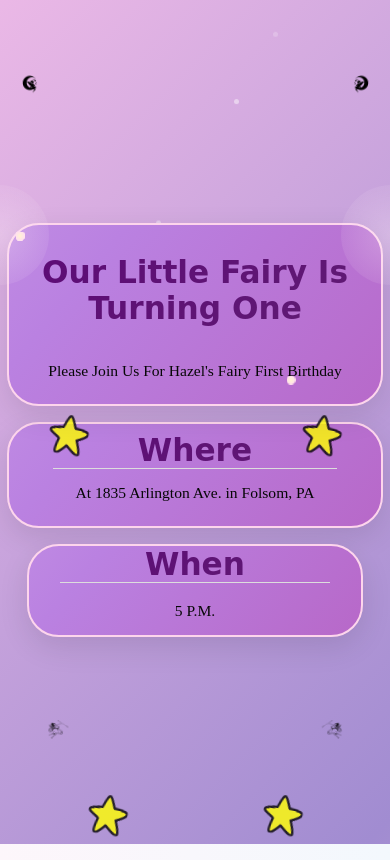
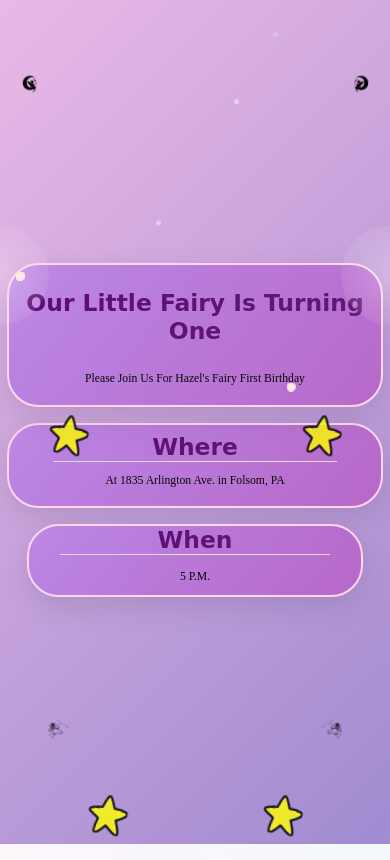
Before and after one commit to nicholasoneill97/hazel-first-invite, a plain HTML site: page index.html in a window 390 px wide. Shown: the top 860 px of the page. Drawn offline with Linux system fonts and the light colour scheme; a web font is replaced by a local one.

Commit message:
Update hazel.css

```diff
--- a/hazel.css
+++ b/hazel.css
@@ -427,15 +427,15 @@ img[class^="photo-"] {
   }
 
   .when-title {
-    font-size: 8vw
+    font-size: 6vw
   }
 
   .where-title {
-    font-size: 8vw
+    font-size: 6vw
   }
 
   .invite-card h1 {
-    font-size: 8vw;
+    font-size: 6vw;
     padding: 0
 
   }
@@ -443,7 +443,7 @@ img[class^="photo-"] {
   .invite-card p,
   .invite-card-2 p,
   .invite-card-3 p {
-    font-size: 4vw;
+    font-size: 3vw;
     padding: 0
   }
 
```
